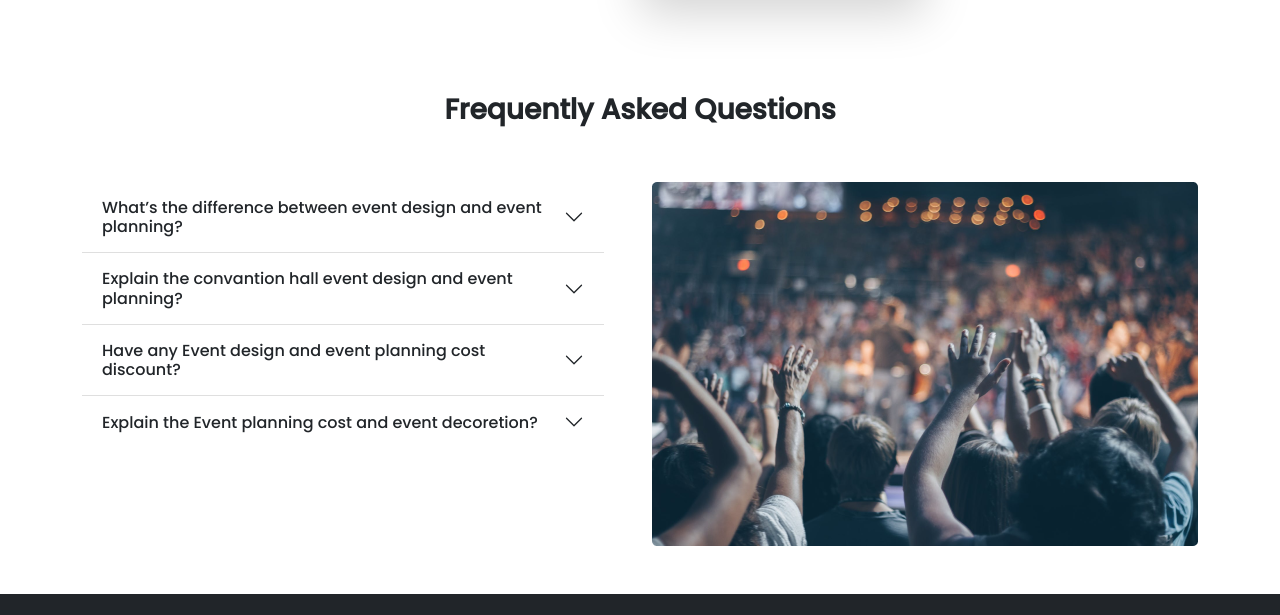
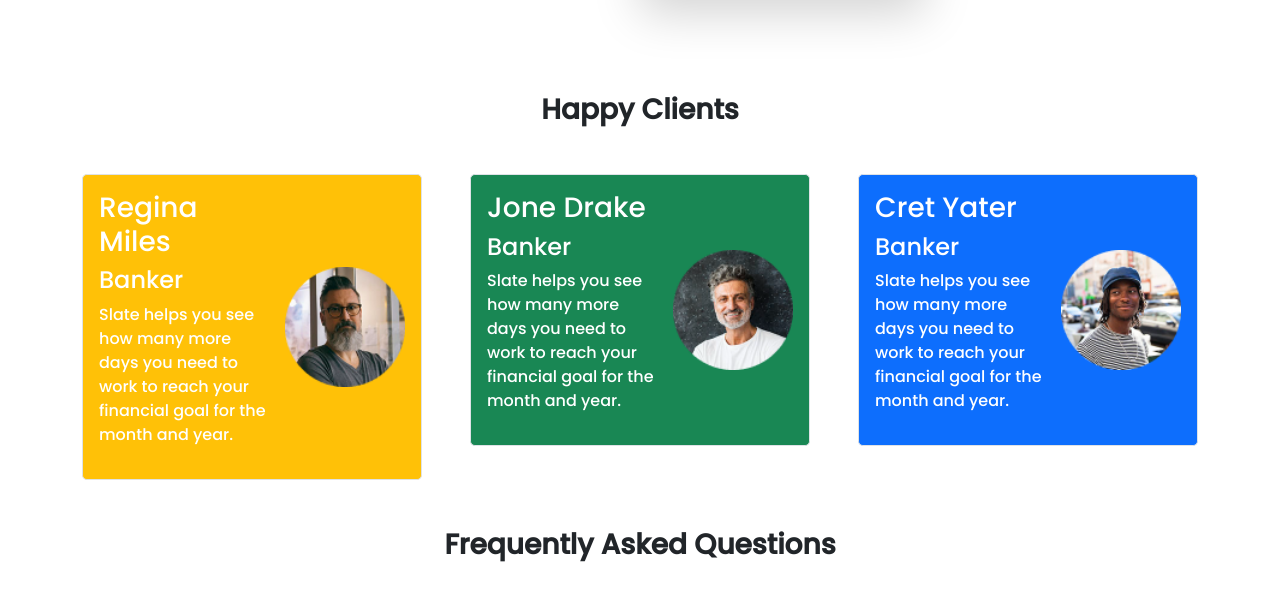
Before and after one commit to hasan71224/convention-center, a plain HTML site: page index.html in a window 1280 px wide. Shown: the part 1124-1739 px from the top of the page. Drawn offline with Linux system fonts and the light colour scheme.

Commit message:
complite our extra section client

```diff
--- a/index.html
+++ b/index.html
@@ -154,8 +154,46 @@
         </section>
         <!-- our packages section end -->
 
+        <!-- client section start -->
+        <section class="container my-5">
+            <h3 class="text-center fw-bold my-5">Happy Clients</h3>
+            <div class="row g-5">
+                <div class="col-lg-4">
+                  <div class="p-3 border bg-warning d-flex align-items-center justify-content-between rounded-3">
+                      <div class="col pe-3">
+                        <h3 class="text-white">Regina Miles</h3>
+                        <h4 class="text-white">Banker</h4>
+                        <p class="text-white">Slate helps you see how many more days you need  to work to reach your financial  goal for the month and year.</p>
+                      </div>
+                      <img src="images/person 1.png" alt="" height="120" width="120">
+                  </div>
+                </div>
+                <div class="col-lg-4">
+                    <div class="p-3 border bg-success d-flex align-items-center justify-content-between rounded-3">
+                        <div class="col pe-3">
+                            <h3 class="text-white">Jone Drake</h3>
+                            <h4 class="text-white">Banker</h4>
+                            <p class="text-white">Slate helps you see how many more days you need  to work to reach your financial  goal for the month and year.</p>
+                          </div>
+                        <img src="images/person 2.png" alt="" height="120" width="120">
+                    </div>
+                </div>
+                <div class="col-lg-4">
+                    <div class="p-3 border bg-primary d-flex align-items-center justify-content-between rounded-3">
+                        <div class="col pe-3">
+                            <h3 class="text-white">Cret Yater</h3>
+                            <h4 class="text-white">Banker</h4>
+                            <p class="text-white">Slate helps you see how many more days you need  to work to reach your financial  goal for the month and year.</p>
+                          </div>
+                        <img src="images/person 3.png" alt="" height="120" width="120">
+                    </div>
+                </div>
+              </div>
+        </section>
+        <!-- client section End -->
+
         <!-- Frequently Asked Questions section start -->
-        <section class="container">
+        <section class="container my-5">
             <h3 class="text-center fw-bold ">Frequently Asked Questions</h3>
             <div class="py-5">
                 <div class="row gx-5">
```
